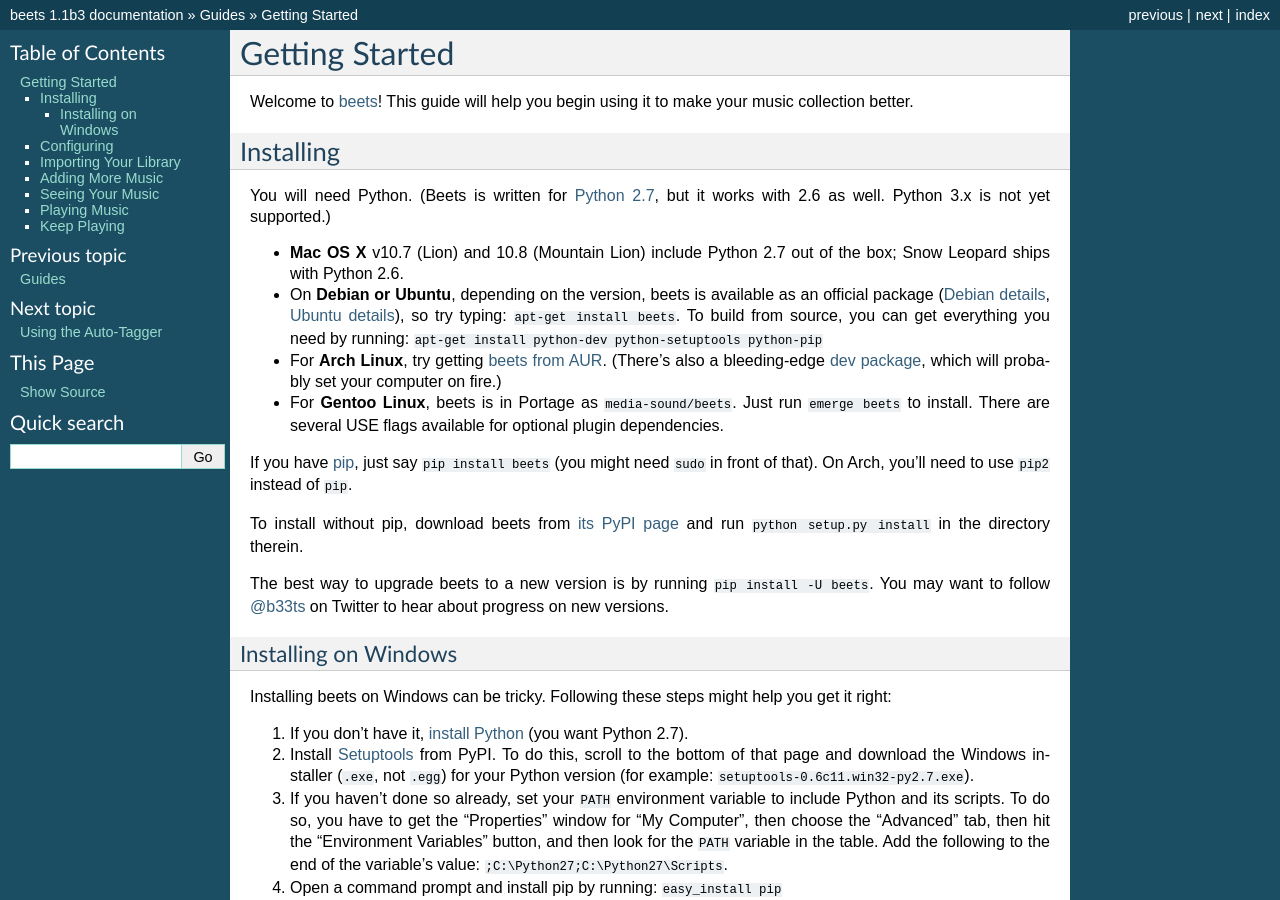
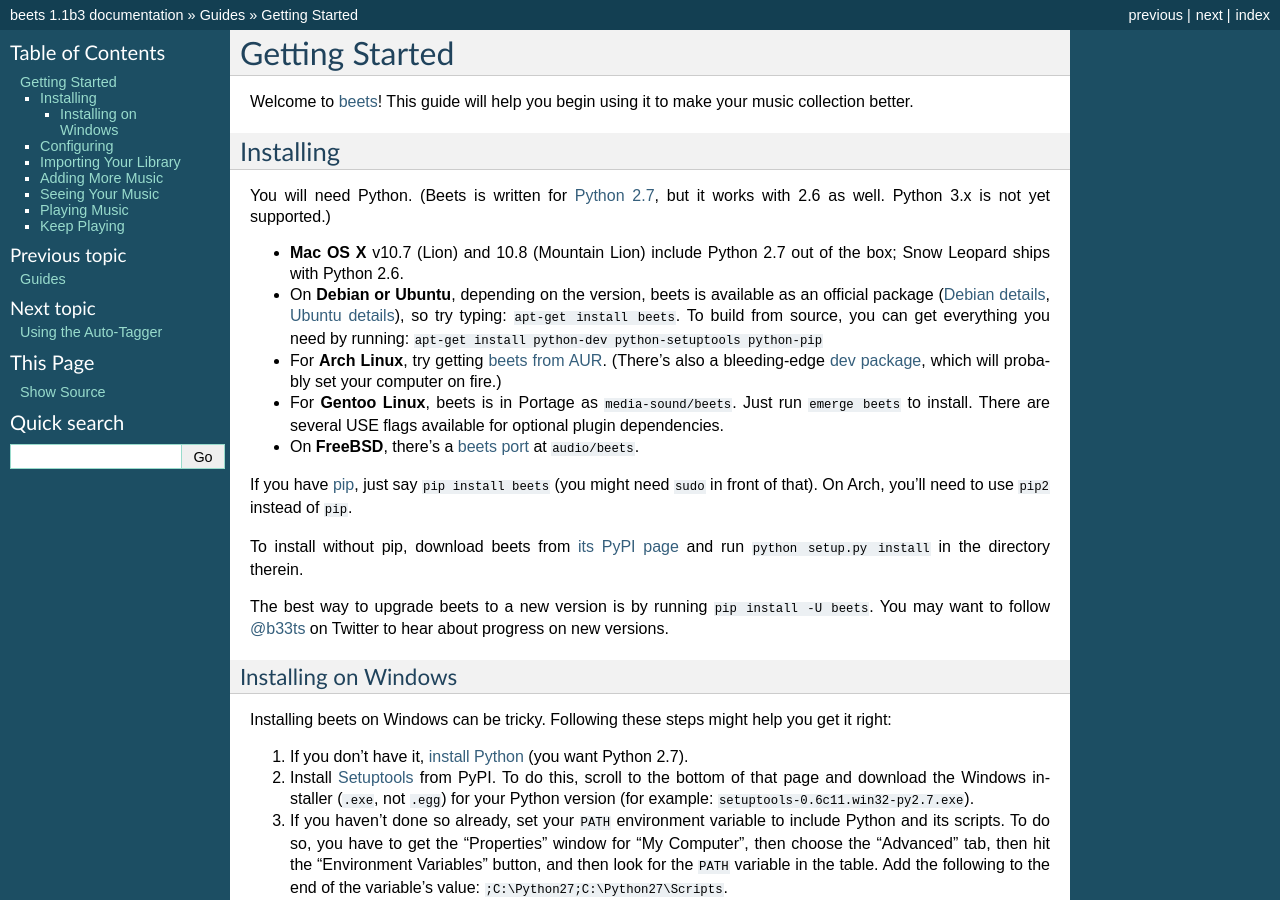
Before and after one commit to google-code-export/beets, a Sphinx documentation site: the page built from docs/guides/main.rst, in a window 1280 px wide and 900 px high. Built offline with Sphinx 7.4.7, drawn with Linux system fonts in a browser that asks for light colours.

Commit message:
docs: link to FreeBSD port

```diff
--- a/docs/guides/main.rst
+++ b/docs/guides/main.rst
@@ -29,12 +29,13 @@
   ``emerge beets`` to install. There are several USE flags available for
   optional plugin dependencies.
 
+* On **FreeBSD**, there's a `beets port`_ at ``audio/beets``.
+
+.. _beets port: http://portsmon.freebsd.org/portoverview.py?category=audio&portname=beets
 .. _beets from AUR: http://aur.archlinux.org/packages.php?ID=39577
 .. _dev package: http://aur.archlinux.org/packages.php?ID=48617
 .. _Debian details: http://packages.qa.debian.org/b/beets.html
 .. _Ubuntu details: https://launchpad.net/ubuntu/+source/beets
-.. _One by vh4x0r: https://github.com/vh4x0r/apokolips
-.. _one by syranez: https://github.com/syranez/gentoo
 
 If you have `pip`_, just say ``pip install beets`` (you might need ``sudo`` in
 front of that). On Arch, you'll need to use ``pip2`` instead of ``pip``.
```
